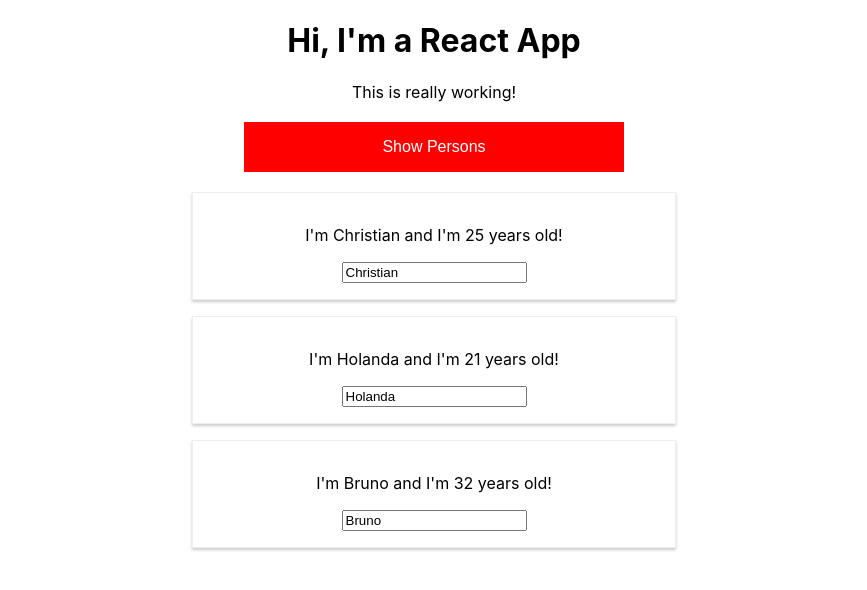
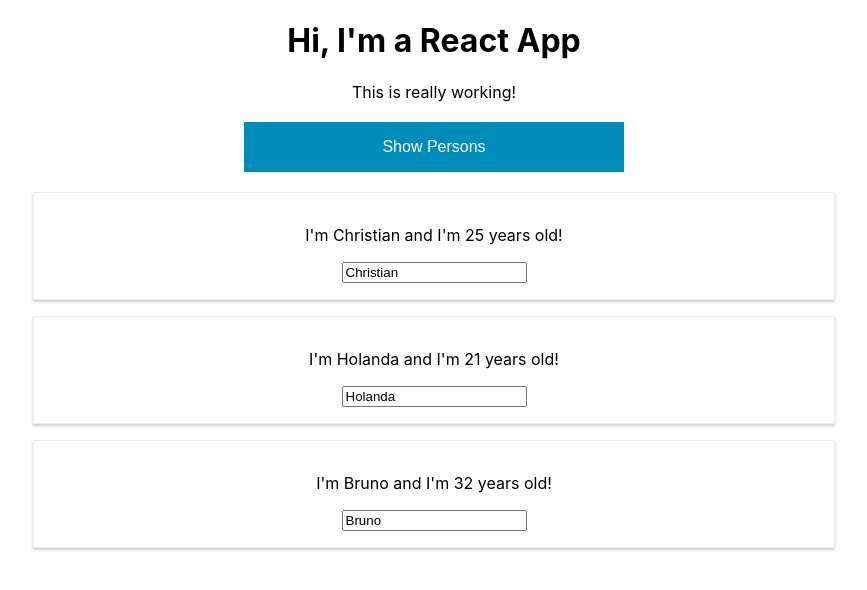
Before and after one commit to christianltdias/first-react-app, a React (Create React App) app: page / in a window 1280 px wide. Both pictures are taken after a click on the button "Show Persons". Shown: the top 590 px of the page, without its empty margins (206-1073 px from the left). Built offline with nearby package versions, Linux system fonts and the light colour scheme.

Commit message:
Create components with styled-components with hover effect

```diff
--- a/package.json
+++ b/package.json
@@ -9,7 +9,8 @@
     "radium": "^0.26.0",
     "react": "^16.13.1",
     "react-dom": "^16.13.1",
-    "react-scripts": "3.4.1"
+    "react-scripts": "3.4.1",
+    "styled-components": "^5.1.1"
   },
   "scripts": {
     "start": "react-scripts start",
--- a/src/App.js
+++ b/src/App.js
@@ -1,7 +1,27 @@
 import React, { Component } from 'react';
 import './App.css';
 import Person from './Person/Person';
-import Radium, { StyleRoot } from 'radium';
+import styled from 'styled-components';
+
+// Creating styled button component with styled-component lib
+const StyledButton = styled.button`
+  background-color: #008CBA;
+  border: none;
+  color: white;
+  padding: 16px 32px;
+  text-align: center;
+  text-decoration: none;
+  font-size: 16px;
+  margin: 4px 2px;
+  transition-duration: 0.4s;
+  cursor: pointer;
+
+  &:hover {
+    background-color: lightblue;
+    color: black;
+  }
+`
+
 
 // class App extends Component
 
@@ -90,27 +110,27 @@
 
 
   render() {
-    const style = {
-      backgroundColor: '#008CBA',
-      border: 'none',
-      color: 'white',
-      padding: '16px 32px',
-      textAlign: 'center',
-      textDecoration: 'none',
-      fontSize: '16px',
-      margin: '4px 2px',
-      transitionDuration: '0.4s',
-      cursor: 'pointer',
-      ':hover': {
-        backgroundColor: 'lightblue',
-        color: 'black'
-      }
-    }
+    // const style = {
+    //   backgroundColor: '#008CBA',
+    //   border: 'none',
+    //   color: 'white',
+    //   padding: '16px 32px',
+    //   textAlign: 'center',
+    //   textDecoration: 'none',
+    //   fontSize: '16px',
+    //   margin: '4px 2px',
+    //   transitionDuration: '0.4s',
+    //   cursor: 'pointer',
+    //   ':hover': {
+    //     backgroundColor: 'lightblue',
+    //     color: 'black'
+    //   }
+    // }
     // ':hover' property just after using the Random
     // import and usage. We need also to wrap the export app
     // With the Random component
 
-    const button_style = { ...style };
+    // const button_style = { ...style };
 
     let persons = null;
 
@@ -134,11 +154,11 @@
         </div>
       );
 
-      style.backgroundColor = 'red';
-      style[':hover'] = {
-        backgroundColor: 'lightred',
-        color: 'black'
-      }
+      // style.backgroundColor = 'red';
+      // style[':hover'] = {
+      //   backgroundColor: 'lightred',
+      //   color: 'black'
+      // }
     }
 
     const classes = [];
@@ -150,7 +170,6 @@
     }
 
     return (
-      <StyleRoot>
         <div className="App" >
           <h1>Hi, I'm a React App</h1>
           <p className={classes.join(' ')}>This is really working!</p>
@@ -158,11 +177,9 @@
             display: 'flex', flexDirection: 'column',
             width: '30%', margin: '0px auto'
           }}>
-            <button
-              className='button1'
-              onClick={this.togglePersonsHandler}
-              style={style}>
-              Show Persons</button>
+            <StyledButton
+              onClick={this.togglePersonsHandler}>
+              Show Persons</StyledButton>
             {/* <button
             style={button_style}
             onClick={() => this.addDefaultPerson(this.state.persons)}>
@@ -173,7 +190,6 @@
           {persons}
 
         </div>
-      </StyleRoot>
     );
   }
 
@@ -181,4 +197,4 @@
   // return React.createElement('div', {className: 'App'}, React.createElement('h1',null,'Hi, I'm a React App'))
 }
 
-export default Radium(App);
+export default App;
--- a/src/Person/Person.css
+++ b/src/Person/Person.css
@@ -1,4 +1,4 @@
-.Person {
+/* .Person {
   width: 60%;
   margin: 16px auto;
   border: 1px solid #eee;
@@ -6,3 +6,9 @@
   padding: 16px;
   text-align: center;
 }
+
+@media (min-width: 500px){
+  .Person {
+    width: 450px;
+  }
+} */
--- a/src/Person/Person.js
+++ b/src/Person/Person.js
@@ -1,22 +1,35 @@
 import React from 'react';
-import './Person.css';
-import Radium from 'radium';
+// import './Person.css';
+import styled from 'styled-components';
+
+const StyledDiv = styled.div`
+    width: 60%;
+    margin: 16px auto;
+    border: 1px solid #eee;
+    box-shadow: 0 2px 3px #ccc;
+    padding: 16px;
+    text-align: center;
+
+
+    @media (min-width: 500px){
+        .Person {
+        width: 450px;
+        }
+    }
+`
+
 
 // Defines a component by function. Not really a React Component
 const person = (props) => {
-    const style = {
-        '@media (min-width: 500px)':{
-            width: '450px'
-        }
-    }
 
     return (
-        <div className="Person" style={style}>
-            <p onClick={props.click}>I'm {props.name} and I'm {props.age} years old!</p>
+        // <div className="Person" style={style}>
+        <StyledDiv>
+            < p onClick={props.click} > I'm {props.name} and I'm {props.age} years old!</p >
             <p>{props.children}</p>
-            <input type="text" onChange={props.changed} value={props.name}/>
-        </div>
+            <input type="text" onChange={props.changed} value={props.name} />
+        </StyledDiv >
     )
 }
 
-export default Radium(person);
+export default person;
```
Also changed, not shown: 1 other file (tests, documents, lock files or other folders).
